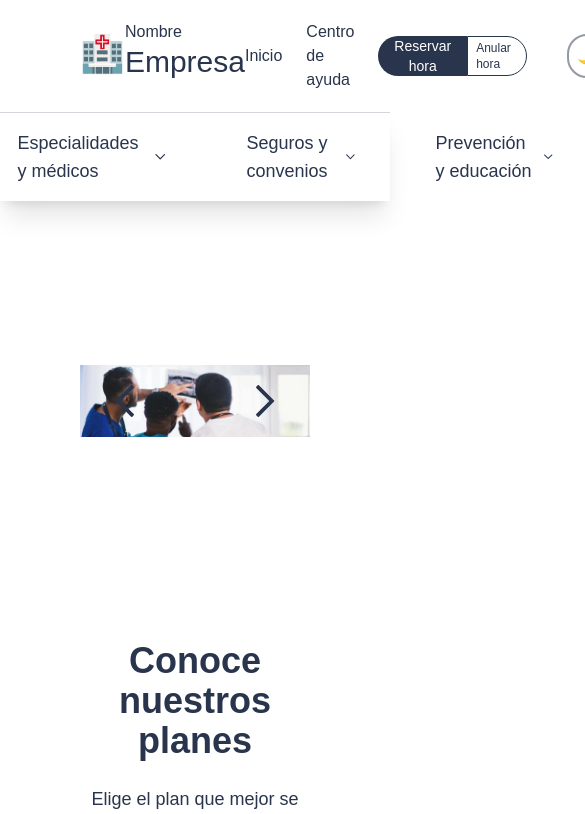
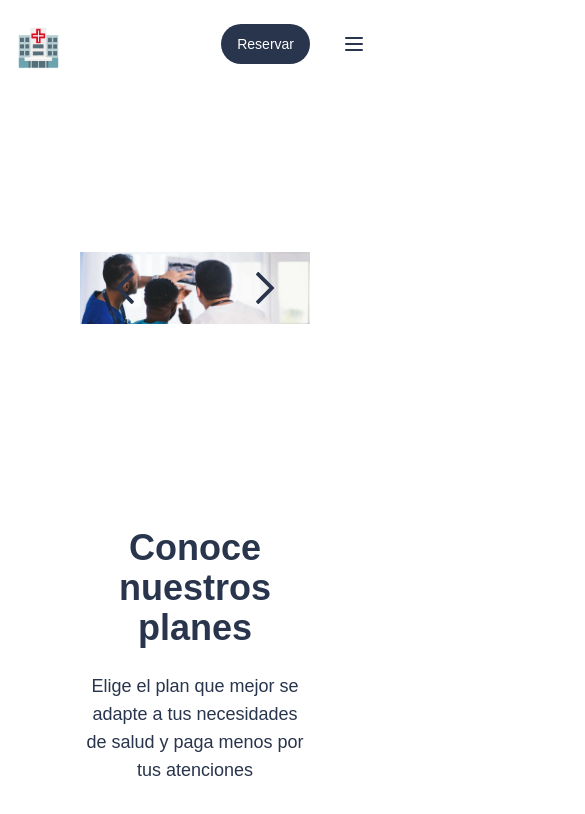
Before and after one commit to Clinica-GONISOMA/frontend-web-patient, a Next.js app: page / in a window 390 px wide. Shown: the top 814 px of the page, 585 px wide, since content can reach past the window. Built offline with nearby package versions, Linux system fonts and the light colour scheme.

Commit message:
[ADD] mobile views

```diff
--- a/src/app/components/Branding.tsx
+++ b/src/app/components/Branding.tsx
@@ -7,7 +7,7 @@ export default function Branding() {
             <div className="flex items-center">
 
                 <div className="text-4xl text-center mt-2">🏥</div>
-                <div>
+                <div className='hidden md:flex flex-col'>
                     <p>Nombre</p>
                     <p className="text-3xl">Empresa</p>
                 </div>
--- a/src/app/components/Header.tsx
+++ b/src/app/components/Header.tsx
@@ -2,9 +2,34 @@
 import Link from 'next/link';
 import { useEffect, useState } from 'react';
 import Branding from './Branding';
+import { topics } from '../data';
 
 export default function Header() {
     const [isDarkMode, setIsDarkMode] = useState(false);
+    const [mobileMenuOpen, setMobileMenuOpen] = useState(false);
+
+    const [openTopic, setOpenTopic] = useState<number>(-1)
+    // Índice de subtitle abierto dentro del topic abierto; -1 si ninguno
+    const [openSubtitle, setOpenSubtitle] = useState<number>(-1)
+
+    const handleTopicClick = (idx: number) => {
+        if (openTopic === idx) {
+            // cerrar si ya estaba abierto
+            setOpenTopic(-1)
+            setOpenSubtitle(-1)
+        } else {
+            setOpenTopic(idx)
+            setOpenSubtitle(-1) // reset subtitles
+        }
+    }
+
+    const handleSubtitleClick = (idx: number) => {
+        if (openSubtitle === idx) {
+            setOpenSubtitle(-1)
+        } else {
+            setOpenSubtitle(idx)
+        }
+    }
 
     // Leer del sistema o localStorage
     useEffect(() => {
@@ -31,17 +56,17 @@ export default function Header() {
     }, [isDarkMode]);
 
     return (
-        <header className="flex content-between w-full justify-between px-20 py-5">
+        <header className="flex content-between w-full justify-between px-4 md:px-20 py-5">
             {/* Logo y nombre */}
             <Branding />
 
             {/* Navegación y botón modo oscuro */}
-            <nav className="flex items-center justify-between gap-10">
+            <nav className="flex items-center justify-between gap-2 md:gap-10">
                 <ul className="flex gap-6 items-center">
-                    <li>
+                    <li className='hidden lg:flex'>
                         <Link href="/">Inicio</Link>
                     </li>
-                    <li>
+                    <li className='hidden lg:flex'>
                         <Link href="/help">Centro de ayuda</Link>
                     </li>
                     {/* <li>
@@ -49,24 +74,164 @@ export default function Header() {
                     </li> */}
                     <li className='flex items-center'>
                         <Link href="/appointment">
-                            <button className="rounded-l-full cursor-pointer transition-colors flex items-center justify-center bg-foreground text-background gap-2 font-medium text-sm sm:text-base h-10 sm:h-12 px-4 sm:px-5">
-                                Reservar hora
+                            <button className="rounded-full md:rounded-l-full md:rounded-r-none cursor-pointer transition-colors flex items-center justify-center bg-foreground text-background gap-2 font-medium text-sm sm:text-base h-10 sm:h-12 px-4 sm:px-5">
+                                <p> Reservar</p>
+                                <p className='hidden md:flex'>hora</p>
                             </button>
                         </Link>
-                        <Link href="/cancel-appointment" >
+                        <Link href="/cancel-appointment" className='hidden md:flex'>
                             <button className="rounded-r-full border cursor-pointer h-10 sm:h-12 px-2 w-15 text-xs text-start">
                                 Anular hora
                             </button>
                         </Link>
                     </li>
                 </ul>
+                {/* Dentro de tu botón de mobile menu: */}
+                <button
+                    className="md:hidden p-2 ml-4 cursor-pointer"
+                    onClick={() => setMobileMenuOpen((prev) => !prev)}
+                >
+                    {mobileMenuOpen ? (
+                        // Icono “X” (cerrar)
+                        <svg
+                            xmlns="http://www.w3.org/2000/svg"
+                            className="h-6 w-6"
+                            fill="none"
+                            viewBox="0 0 24 24"
+                            stroke="currentColor"
+                            strokeWidth={2}
+                        >
+                            <path
+                                strokeLinecap="round"
+                                strokeLinejoin="round"
+                                d="M6 18L18 6M6 6l12 12"
+                            />
+                        </svg>
+                    ) : (
+                        // Icono “hamburguesa”
+                        <svg
+                            xmlns="http://www.w3.org/2000/svg"
+                            className="h-6 w-6"
+                            fill="none"
+                            viewBox="0 0 24 24"
+                            stroke="currentColor"
+                            strokeWidth={2}
+                        >
+                            <path strokeLinecap="round" strokeLinejoin="round" d="M4 6h16M4 12h16M4 18h16" />
+                        </svg>
+                    )}
+                </button>
+
+
                 <button
                     onClick={() => setIsDarkMode((prev) => !prev)}
-                    className="p-2 border-2 border-[var(--color-foreground)]/50 rounded-full cursor-pointer"
+                    className="p-2 border-2 border-[var(--color-foreground)]/50 rounded-full cursor-pointer hidden md:flex"
                 >
                     {isDarkMode ? '☀️' : '🌙'}
                 </button>
+
+
             </nav>
+            {mobileMenuOpen && (
+                <div className="md:hidden fixed bg-[var(--color-background)] shadow-lg rounded-4xl z-50">
+                    <nav className="flex flex-col space-y-2 p-4">
+                        <Link href="/" onClick={() => setMobileMenuOpen(false)}>Inicio</Link>
+                        <Link href="/help" onClick={() => setMobileMenuOpen(false)}>Centro de ayuda</Link>
+                        <div className="border-t border-[var(--color-foreground)]/20" />
+
+                        {topics.map((topic, ti) => (
+                            <div key={ti} className="mb-2">
+                                {/* BOTÓN TOPIC */}
+                                <button
+                                    className="w-full text-left py-2 rounded flex justify-between items-center"
+                                    onClick={() => handleTopicClick(ti)}
+                                >
+                                    <span className="font-medium">{topic.title}</span>
+                                    <svg
+                                        className={`w-[20px] h-[20px] transform transition-transform duration-200 origin-center ${openTopic === ti ? 'rotate-180' : 'rotate-0'
+                                            }`}
+                                        xmlns="http://www.w3.org/2000/svg"
+                                        fill="none"
+                                        viewBox="0 0 20 20"
+                                    >
+                                        <path
+                                            d="M17.8726 5.84272L17.1573 5.12736C16.9875 4.95755 16.7129 4.95755 16.5431 5.12736L10 11.656L3.45693 5.12736C3.28712 4.95755 3.01253 4.95755 2.84272 5.12736L2.12736 5.84272C1.95755 6.01253 1.95755 6.28712 2.12736 6.45693L9.6929 14.0225C9.86271 14.1923 10.1373 14.1923 10.3071 14.0225L17.8726 6.45693C18.0425 6.28712 18.0425 6.01253 17.8726 5.84272Z"
+                                            fill="currentColor"
+                                        />
+                                    </svg>
+                                </button>
+
+                                {/* CONTENIDO TOPIC EXPANDIDO */}
+                                {openTopic === ti && (
+                                    <div className="mt-1 ml-5">
+                                        {topic.content.length > 1 ? (
+                                            topic.content.map((sub, si) => (
+                                                <div key={si} className="mb-1">
+                                                    {/* BOTÓN SUBTITLE */}
+                                                    <button
+                                                        className="w-full text-left py-1 rounded flex justify-between items-center"
+                                                        onClick={() => handleSubtitleClick(si)}
+                                                    >
+                                                        <span>{sub.subtitle}</span>
+                                                        <svg
+                                                            className={`w-[20px] h-[20px] transform transition-transform duration-200 origin-center ${openSubtitle === si ? 'rotate-180' : 'rotate-0'
+                                                                }`}
+                                                            xmlns="http://www.w3.org/2000/svg"
+                                                            fill="none"
+                                                            viewBox="0 0 20 20"
+                                                        >
+                                                            <path
+                                                                d="M17.8726 5.84272L17.1573 5.12736C16.9875 4.95755 16.7129 4.95755 16.5431 5.12736L10 11.656L3.45693 5.12736C3.28712 4.95755 3.01253 4.95755 2.84272 5.12736L2.12736 5.84272C1.95755 6.01253 1.95755 6.28712 2.12736 6.45693L9.6929 14.0225C9.86271 14.1923 10.1373 14.1923 10.3071 14.0225L17.8726 6.45693C18.0425 6.28712 18.0425 6.01253 17.8726 5.84272Z"
+                                                                fill="currentColor"
+                                                            />
+                                                        </svg>
+                                                    </button>
+
+                                                    {/* ITEMS DEL SUBTITLE */}
+                                                    {openSubtitle === si && (
+                                                        <ul className="mt-1 pl-4">
+                                                            {sub.items.map((item, ii) => (
+                                                                <li key={ii}>
+                                                                    <button className="w-full text-left py-1 px-2 rounded">
+                                                                        {item.name}
+                                                                    </button>
+                                                                </li>
+                                                            ))}
+                                                        </ul>
+                                                    )}
+                                                </div>
+                                            ))
+                                        ) : (
+                                            /* Si solo hay 1 subtitle, mostrar items directamente */
+                                            <ul>
+                                                {topic.content[0].items.map((item, ii) => (
+                                                    <li key={ii}>
+                                                        <button className="w-full text-left py-1 px-2 rounded">
+                                                            {item.name}
+                                                        </button>
+                                                    </li>
+                                                ))}
+                                            </ul>
+                                        )}
+                                    </div>
+                                )}
+                            </div>
+                        ))}
+
+                        <div className="border-t border-[var(--color-foreground)]/20" />
+                        <button
+                            onClick={() => {
+                                setIsDarkMode((prev) => !prev);
+                                setMobileMenuOpen(false);
+                            }}
+                            className="flex items-center pt-2 cursor-pointer"
+                        >
+                            {isDarkMode ? '☀️ Claro' : '🌙 Oscuro'}
+                        </button>
+                    </nav>
+                </div>
+            )}
+
         </header>
     );
 }
--- a/src/app/components/topics/Topics.tsx
+++ b/src/app/components/topics/Topics.tsx
@@ -16,8 +16,7 @@ export default function Topics() {
     };
 
     return (
-        <div className="relative z-10 w-full flex flex-col items-center justify-center shadow-xl">
-
+        <div className="relative z-10 w-full hidden md:flex flex-col items-center justify-center shadow-xl">
             <div className="w-full border-b-1 opacity-20" />
             <div className="flex gap-20 py-4">
                 {topics.map((topic, index) => (
```
